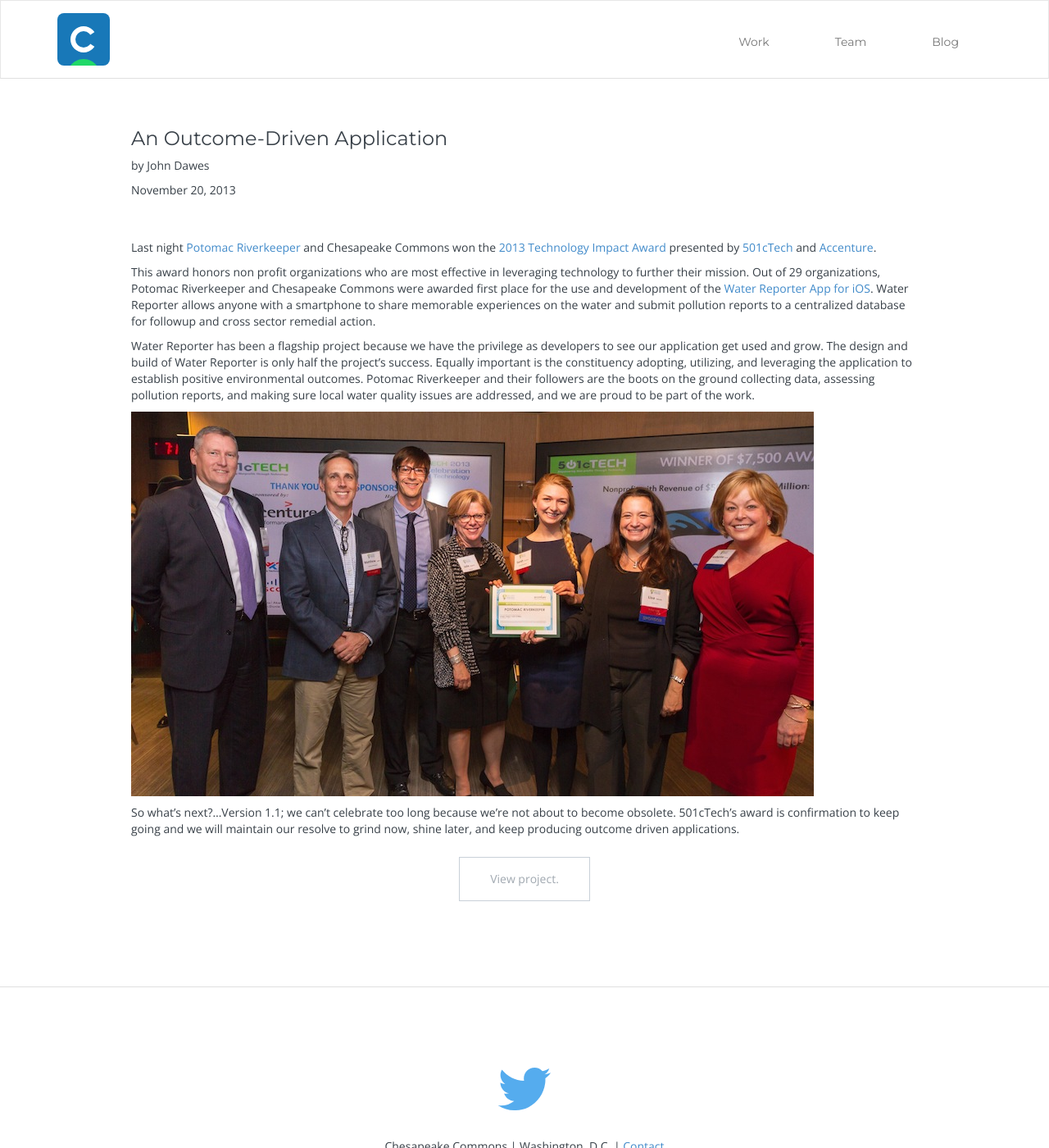
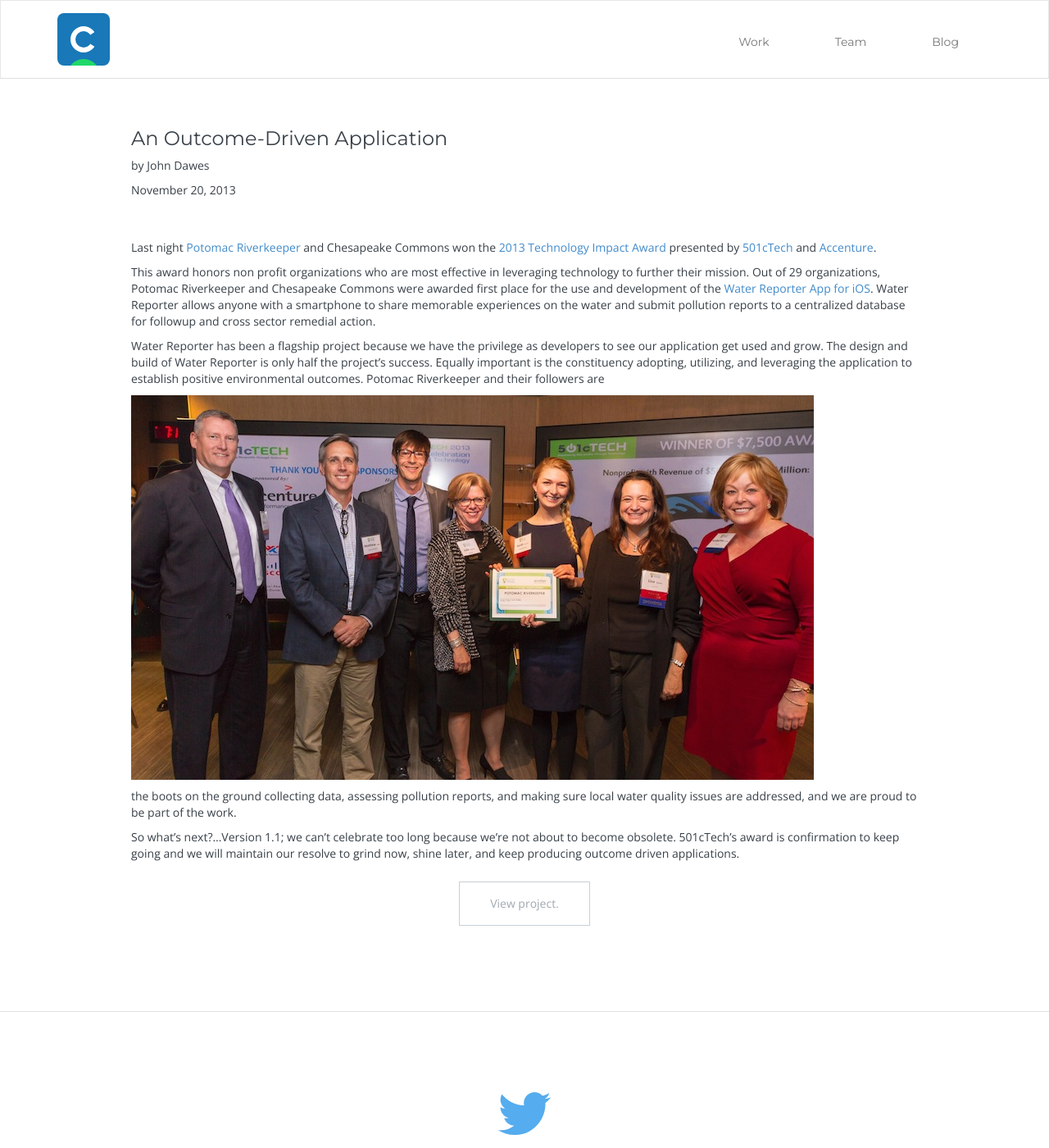
Before and after one commit to brendandm/brendandm.github.io, a Jekyll site: the page built from _posts/2013-11-20-an-outcome-driven-application.md, in a window 1280 px wide and 1400 px high. Shown: the whole window at 82% size. Built offline with Jekyll 4.4.1, drawn with Linux system fonts in a browser that asks for light colours; nearby versions of some CDN libraries; Markdown is read by kramdown in place of the engine named in the settings.

```diff
--- a/_posts/2013-11-20-an-outcome-driven-application.md
+++ b/_posts/2013-11-20-an-outcome-driven-application.md
@@ -14,8 +14,10 @@ Last night <a href="http://www.potomacriverkeeper.org/" target="_blank">Potomac
 
 This award honors non profit organizations who are most effective in leveraging technology to further their mission. Out of 29 organizations, Potomac Riverkeeper and Chesapeake Commons were awarded first place for the use and development of the <a href="https://itunes.apple.com/us/app/the-water-reporter/id668005311" target="_blank">Water Reporter App for iOS</a>. Water Reporter allows anyone with a smartphone to share memorable experiences on the water and submit pollution reports to a centralized database for followup and cross sector remedial action.
 
-Water Reporter has been a flagship project because we have the privilege as developers to see our application get used and grow. The design and build of Water Reporter is only half the project's success. Equally important is the constituency adopting, utilizing, and leveraging the application to establish positive environmental outcomes. Potomac Riverkeeper and their followers are the boots on the ground collecting data, assessing pollution reports, and making sure local water quality issues are addressed, and we are proud to be part of the work.
+Water Reporter has been a flagship project because we have the privilege as developers to see our application get used and grow. The design and build of Water Reporter is only half the project's success. Equally important is the constituency adopting, utilizing, and leveraging the application to establish positive environmental outcomes. Potomac Riverkeeper and their followers are
 
 ![](/assets/prktech.jpg)
 
+the boots on the ground collecting data, assessing pollution reports, and making sure local water quality issues are addressed, and we are proud to be part of the work.
+
 So what's next?...Version 1.1; we can't celebrate too long because we're not about to become obsolete. 501cTech's award is confirmation to keep going and we will maintain our resolve to grind now, shine later, and keep producing outcome driven applications.
```
